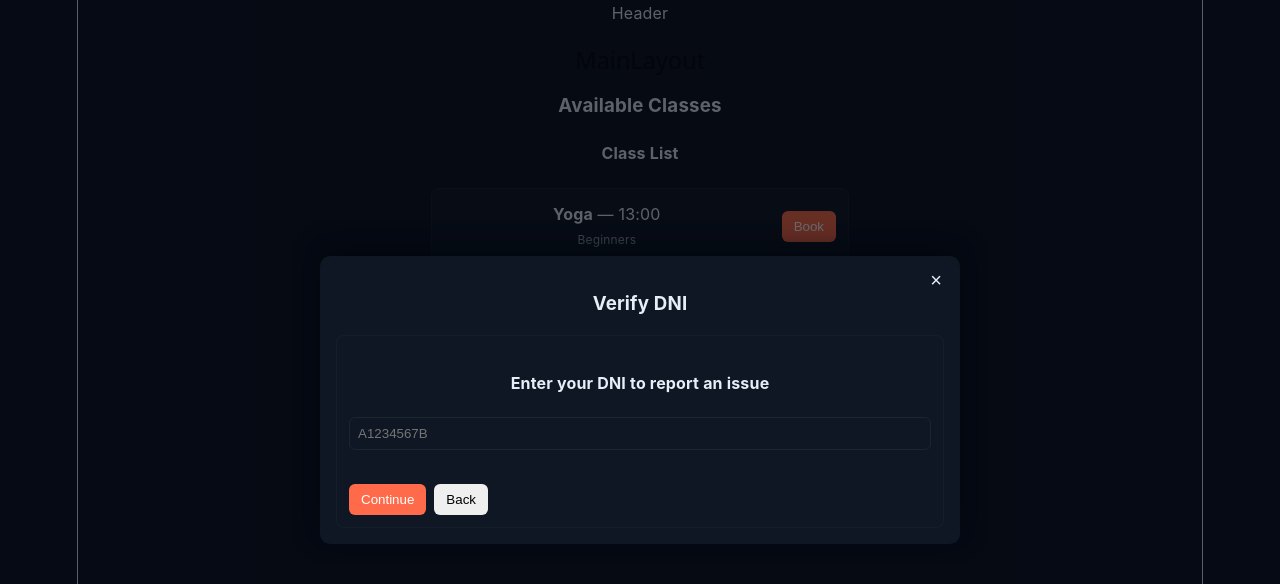
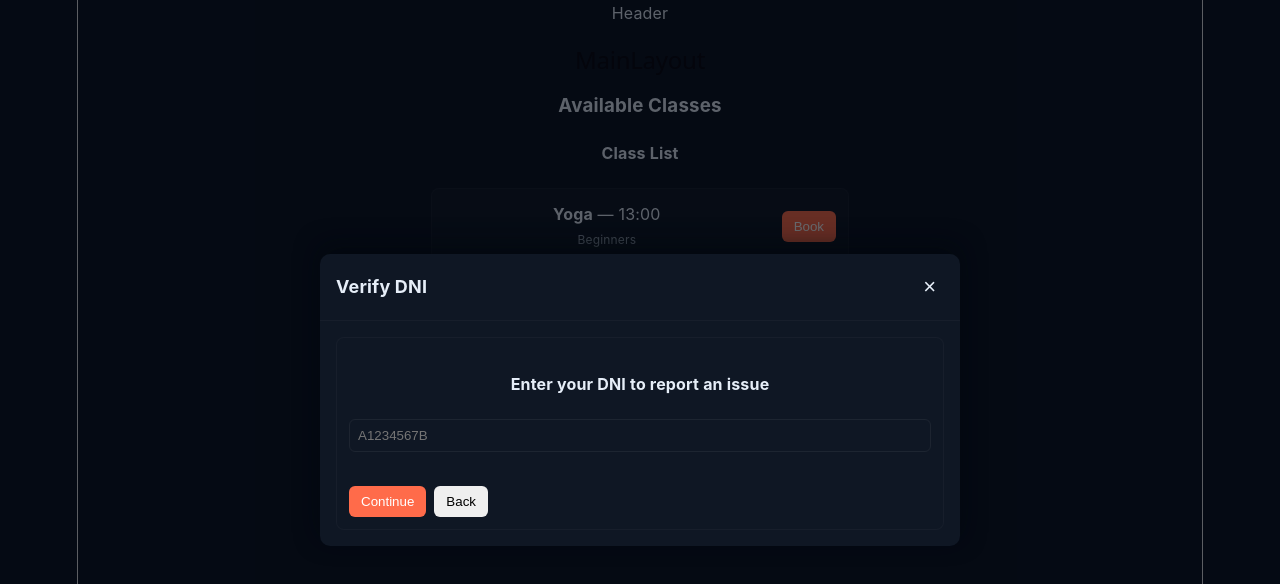
Before and after one commit to Castor909/react-club-app, a React (Vite) app: page / in a window 1280 px wide. Both pictures are taken after a click on the button "Report an Issue". Shown: the top 584 px of the page. Built offline with nearby package versions, Linux system fonts and the light colour scheme.

Commit message:
style: enhance modal and confirmation components with improved structure and styling

```diff
--- a/src/components/Confirmation.jsx
+++ b/src/components/Confirmation.jsx
@@ -2,10 +2,10 @@ export default function Confirmation({ message = '', onBack = () => {} }) {
   if (!message) return null;
   return (
     <div className="confirm">
-      <div style={{ fontSize: 20 }}>✅</div>
-      <div style={{ marginTop: 8 }}>{message}</div>
-      <div style={{ marginTop: 12 }}>
-        <button className="btn" onClick={onBack}>Back to Home Page</button>
+      <div className="emoji">✅</div>
+      <div className="message">{message}</div>
+      <div className="confirm-actions" style={{ marginTop: 8 }}>
+        <button className="btn btn--primary full-width" onClick={onBack}>Back</button>
       </div>
     </div>
   );
--- a/src/components/IssueForm.jsx
+++ b/src/components/IssueForm.jsx
@@ -19,12 +19,12 @@ export default function IssueForm({ onSubmit = () => {}, initialZone = '', initi
   };
 
   return (
-    <form onSubmit={handleSubmit} className="card" style={{ marginTop: 12 }}>
+    <form onSubmit={handleSubmit} className="card modal-form">
       <h4>Report an issue</h4>
-      <div style={{ marginBottom: 8 }}>
+      <div style={{ marginBottom: 12 }}>
         <label>
           Zone
-          <select value={zone} onChange={(e) => setZone(e.target.value)} className="form-input">
+          <select value={zone} onChange={(e) => setZone(e.target.value)} className="form-input full-width">
             <option value="">-- select zone --</option>
             <option value="Locker room">Locker room</option>
             <option value="Gym">Gym</option>
@@ -33,10 +33,10 @@ export default function IssueForm({ onSubmit = () => {}, initialZone = '', initi
         </label>
       </div>
 
-      <div style={{ marginBottom: 8 }}>
+      <div style={{ marginBottom: 12 }}>
         <label>
           Issue type
-          <select value={type} onChange={(e) => setType(e.target.value)} className="form-input">
+          <select value={type} onChange={(e) => setType(e.target.value)} className="form-input full-width">
             <option value="">-- select type --</option>
             <option value="Equipment">Equipment</option>
             <option value="Facility">Facility</option>
@@ -45,16 +45,16 @@ export default function IssueForm({ onSubmit = () => {}, initialZone = '', initi
         </label>
       </div>
 
-      <div style={{ marginBottom: 8 }}>
+      <div style={{ marginBottom: 12 }}>
         <label>
           Description
-          <textarea value={description} onChange={(e) => setDescription(e.target.value)} className="form-textarea" rows={4} />
+          <textarea value={description} onChange={(e) => setDescription(e.target.value)} className="form-textarea full-width" rows={4} />
         </label>
       </div>
 
       <div>{error ? <div className="error">{error}</div> : null}</div>
-      <div style={{ marginTop: 8, display: 'flex', gap: 8 }}>
-        <button type="submit" className="btn btn--primary">Submit report</button>
+      <div style={{ marginTop: 12 }}>
+        <button type="submit" className="btn btn--primary full-width">Submit report</button>
       </div>
     </form>
   );
--- a/src/components/Modal.jsx
+++ b/src/components/Modal.jsx
@@ -5,10 +5,12 @@ export default function Modal({ open=true, onClose, title, children, showClose =
   return (
     <div className="modal-backdrop" onClick={onClose}>
       <div className="modal-content" onClick={e=>e.stopPropagation()} role="dialog" aria-modal="true">
-        {showClose && (
-          <button className="modal-close" onClick={onClose} aria-label="Close">×</button>
-        )}
-        {title && <h3>{title}</h3>}
+        <div className="modal-header">
+          <h3 className="modal-title">{title}</h3>
+          {showClose && (
+            <button className="modal-close" onClick={onClose} aria-label="Close">×</button>
+          )}
+        </div>
         <div className="modal-body">{children}</div>
       </div>
     </div>
--- a/src/styles.css
+++ b/src/styles.css
@@ -59,22 +59,50 @@ body{
   border-radius: 12px 12px 0 0;
   background: var(--color-surface);
   box-shadow: 0 -8px 24px rgba(2,6,12,0.6);
-  padding: 16px;
+  padding: 0; /* header handles padding */
   margin: 0;
   position: relative;
+  display:flex;
+  flex-direction:column;
+  max-height: 92vh;
+  overflow: hidden;
 }
 .modal-close{
-  position:absolute;
-  top:12px;
-  right:12px;
   background:transparent;
   color:var(--color-text);
-  font-size:20px;
+  font-size:22px;
   border:0;
+  padding:8px;
 }
 .modal-body{
-  margin-top:18px;
+  padding:16px;
+  overflow:auto;
 }
+.modal-header{
+  display:flex;
+  align-items:center;
+  justify-content:space-between;
+  padding:12px 16px;
+  border-bottom:1px solid rgba(255,255,255,0.03);
+}
+.modal-title{font-size:18px;margin:0;color:var(--color-text)}
+
+/* modal footer for sticky CTA */
+.modal-footer{padding:12px 16px;border-top:1px solid rgba(255,255,255,0.03);display:flex;gap:8px}
+
+/* form tweaks inside modal */
+.modal .card{margin:0;background:transparent;padding:0;border:0}
+.modal-form .form-input,.modal-form .form-textarea{background:transparent;border-radius:8px;padding:12px;font-size:15px}
+.modal-form label{display:block;color:var(--color-muted);font-size:13px;margin-bottom:6px}
+.modal-form h4{margin:0 0 12px 0;color:var(--color-text)}
+.full-width{width:100%}
+.btn--primary.full-width{display:block;width:100%;padding:12px;border-radius:10px}
+
+/* Confirmation modal */
+.confirm{display:flex;flex-direction:column;align-items:center;gap:12px;color:var(--color-text);background:transparent;border:0;padding:0}
+.confirm .emoji{font-size:36px}
+.confirm .message{color:var(--color-text);font-size:16px;text-align:center}
+.confirm .confirm-actions{width:100%;display:flex}
 @media(min-width:700px){
   .modal-content{border-radius:10px; margin: 40px auto; align-self:center;}
   .modal-backdrop{align-items:center}
```
